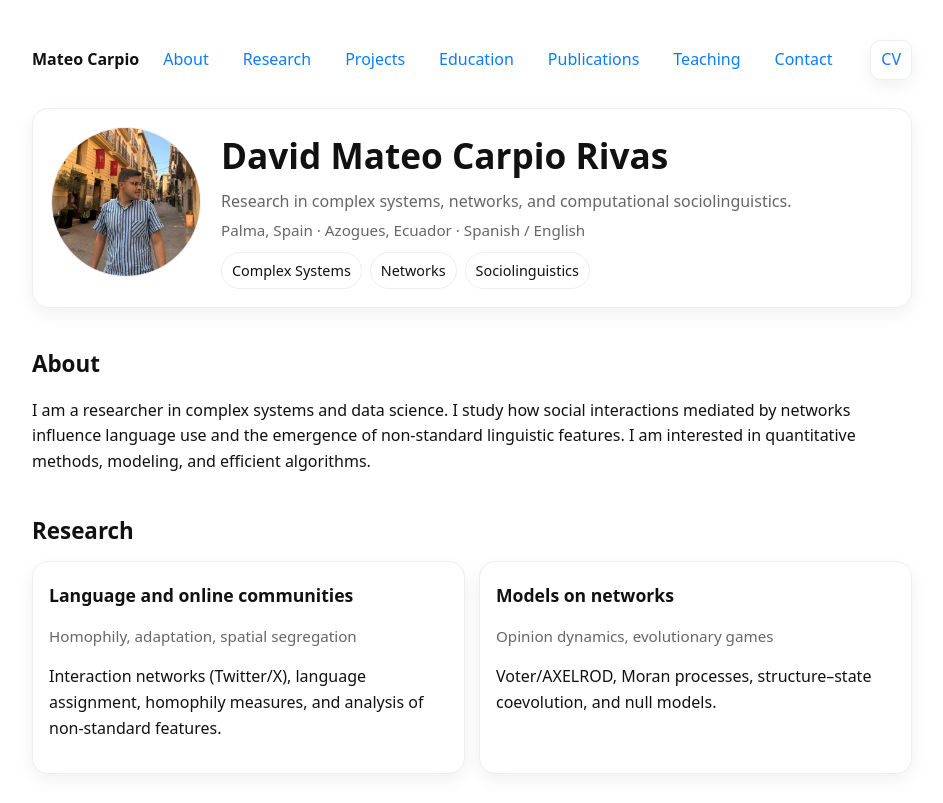
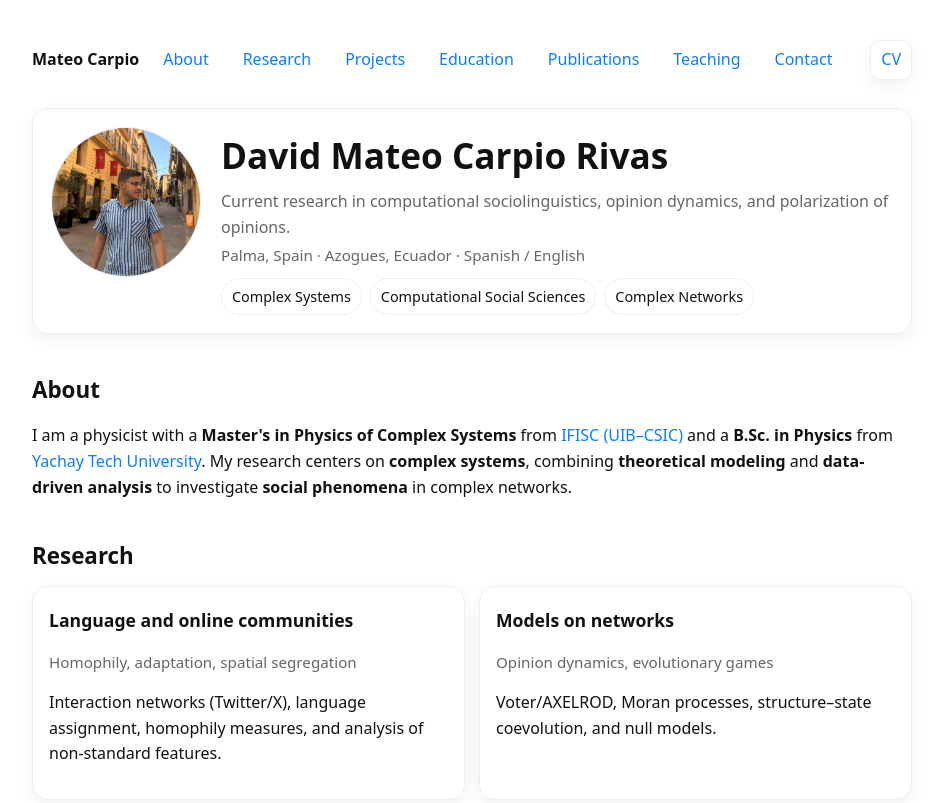
Before and after one commit to mateocarpio/mateocarpio.github.io, a plain HTML site: page index.html in a window 1280 px wide. Shown: the top 803 px of the page, without its empty margins (168-1111 px from the left). Drawn offline with Linux system fonts and the light colour scheme.

Commit message:
Update index.html

```diff
--- a/index.html
+++ b/index.html
@@ -87,12 +87,12 @@
       <img src="assets/img/foto_perfil.webp" alt="Profile photo">
       <div>
         <h1>David Mateo Carpio Rivas</h1>
-        <p>Research in complex systems, networks, and computational sociolinguistics.</p>
+        <p>Current research in computational sociolinguistics, opinion dynamics, and polarization of opinions.</p>
         <p class="meta">Palma, Spain · Azogues, Ecuador · Spanish / English</p>
         <div class="chips">
           <span class="chip">Complex Systems</span>
-          <span class="chip">Networks</span>
-          <span class="chip">Sociolinguistics</span>
+          <span class="chip">Computational Social Sciences</span>
+          <span class="chip">Complex Networks</span>
         </div>
       </div>
     </header>
@@ -101,7 +101,13 @@
     <section id="about">
       <h2>About</h2>
       <p>
-        I am a researcher in complex systems and data science. I study how social interactions mediated by networks influence language use and the emergence of non-standard linguistic features. I am interested in quantitative methods, modeling, and efficient algorithms.
+        I am a physicist with a <strong> Master's in Physics of Complex Systems</strong> from
+        <a href="#" target="_blank" rel="noopener">IFISC (UIB–CSIC)</a> and a
+        <strong>B.Sc. in Physics</strong> from
+        <a href="#" target="_blank" rel="noopener">Yachay Tech University</a>.
+        My research centers on <strong>complex systems</strong>, combining
+        <strong>theoretical modeling</strong> and <strong>data-driven analysis</strong> to
+        investigate <strong>social phenomena</strong> in complex networks.
       </p>
     </section>
 
```
